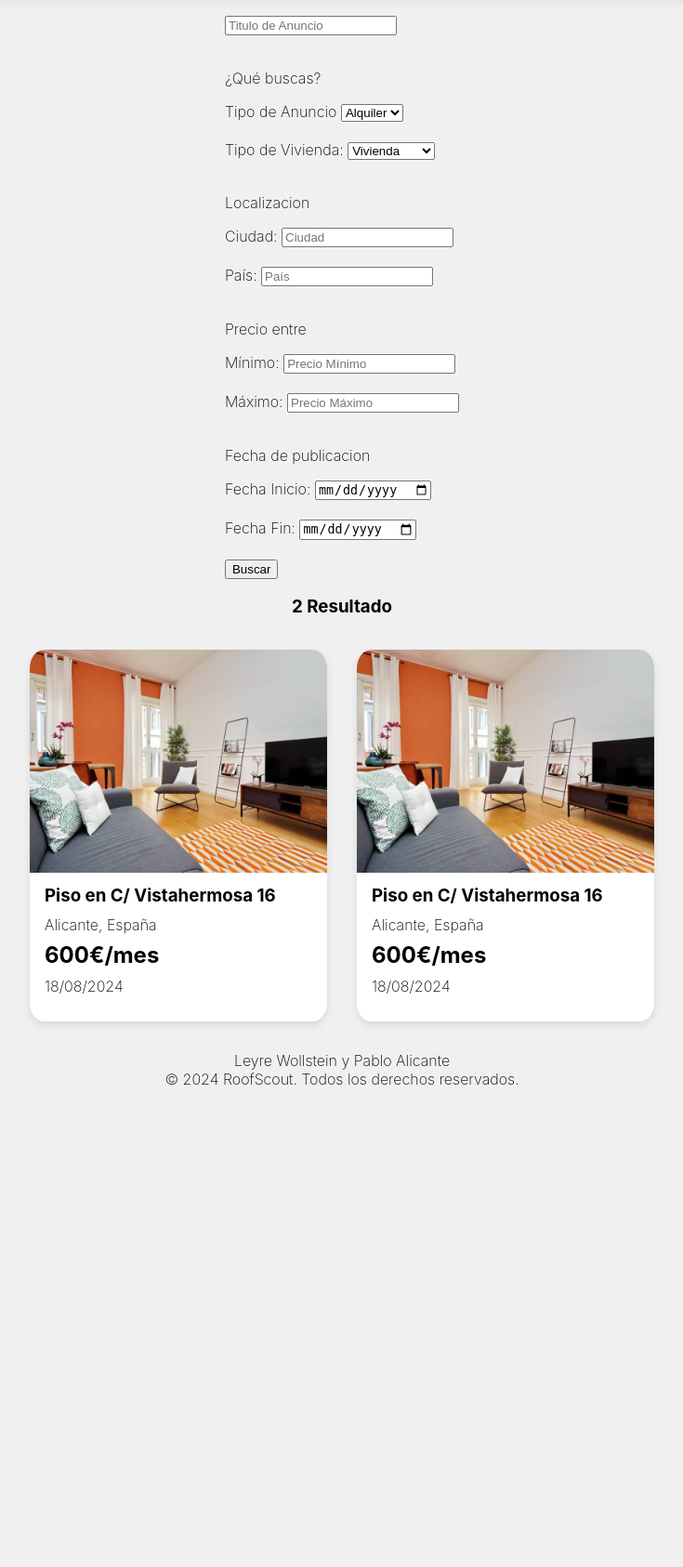
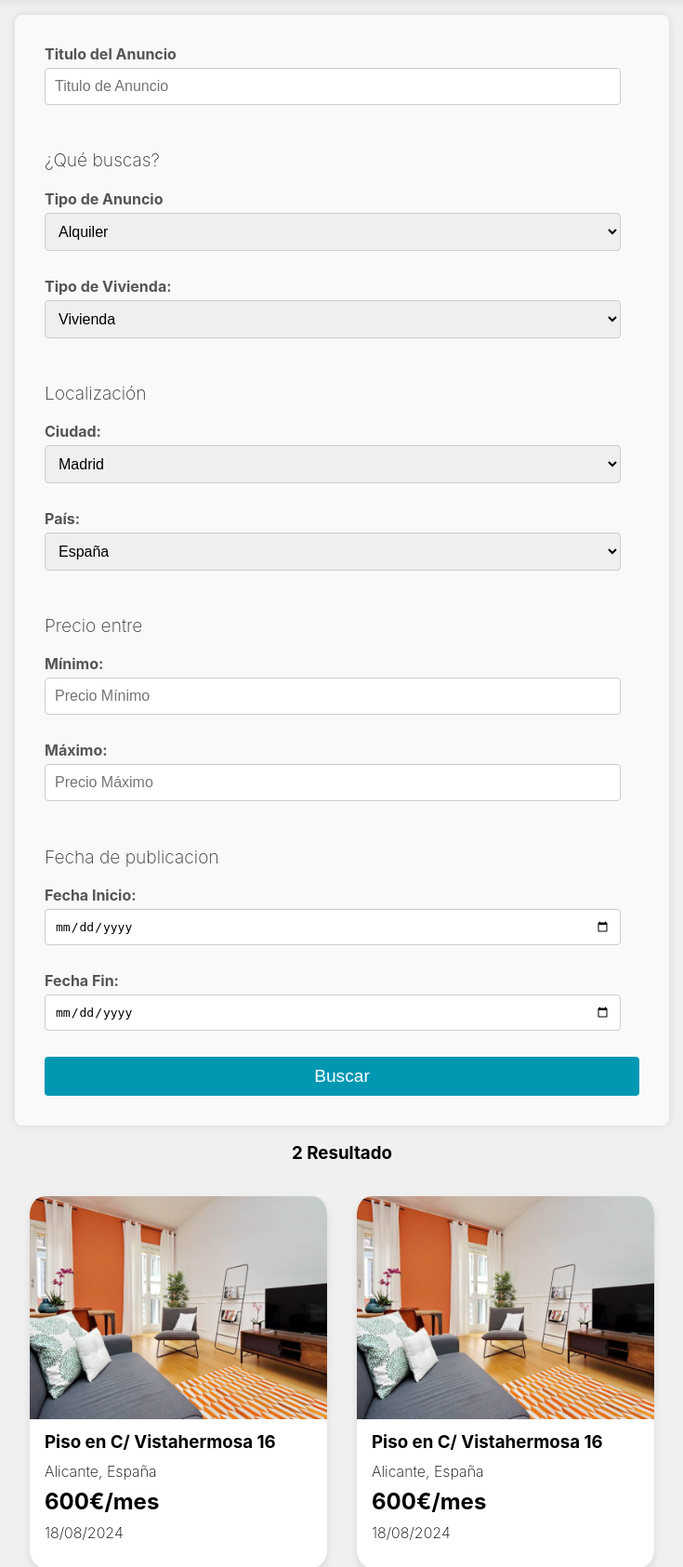
Before and after one commit to pablo4licante/roofscout, a PHP site: page /html/resultado-busqueda.html in a window 1280 px wide. Shown: the part 104-1790 px from the top of the page at 93% size, without its empty margins (272-1007 px from the left). Before the commit the page ends 1271 px from the top, so only its background shows below. Run offline with PHP 8.4, Linux system fonts and the light colour scheme.

Commit message:
busqueda

```diff
--- /dev/null
+++ b/css/busqueda.css
@@ -0,0 +1,48 @@
+form {
+    padding: 2rem;
+    background-color: #f9f9f9;
+    border-radius: 8px;
+    box-shadow: 0 0 10px rgba(0, 0, 0, 0.1);
+    width: 40rem;
+}
+
+form p {
+    font-size: 1.2em;
+    color: #333;
+}
+
+form label {
+    display: block;
+    margin-bottom: 5px;
+    font-weight: bold;
+    color: #555;
+}
+
+form input[type="text"],
+form input[type="number"],
+form input[type="date"],
+form select {
+    width: calc(100% - 20px);
+    padding: 10px;
+    margin-bottom: 0.5rem;
+    border: 1px solid #ccc;
+    border-radius: 4px;
+    box-sizing: border-box;
+    font-size: 1em;
+}
+
+form button {
+    width: 100%;
+    padding: 10px;
+    background-color: #0097b3;
+    border: none;
+    border-radius: 4px;
+    color: white;
+    font-size: 1.2em;
+    cursor: pointer;
+    transition: background-color 0.3s ease;
+}
+
+form button:hover {
+    background-color: #38bfd7;
+}
--- a/css/global.css
+++ b/css/global.css
@@ -14,6 +14,9 @@ body {
 }
 
 header {
+    position: sticky;
+    top:0;
+    z-index: 1000;
     background-color: white;
     margin: -0.4rem;
     margin-bottom: 1rem;
@@ -61,6 +64,7 @@ header {
     header {
         z-index: 1000;
         position: fixed;
+        top: auto;
         bottom: 0;
         margin-bottom: 0;
         height: 4rem;
--- a/html/resultado-busqueda.html
+++ b/html/resultado-busqueda.html
@@ -11,6 +11,7 @@ Creado por: Pablo Alicante y Leyre Wollstein el 23/09/2024
     <meta name="viewport" content="width=device-width, initial-scale=1.0">
     <title>Buscador | RoofScout</title>
     <link rel="stylesheet" href="https://cdnjs.cloudflare.com/ajax/libs/font-awesome/4.7.0/css/font-awesome.min.css">
+    <link rel="stylesheet" href="../css/busqueda.css" media="screen">
     <link rel="stylesheet" href="../css/global.css" media="screen">
 </head>
 <body class="inter">
@@ -26,11 +27,12 @@ Creado por: Pablo Alicante y Leyre Wollstein el 23/09/2024
         </nav>
       </header>
 
-
-    <form action="./html/busqueda.html" method="get">
+        <form action="../html/resultado-busqueda.html" method="get">
+          <label for="query">Titulo del Anuncio</label>
           <input type="text" name="query" placeholder="Titulo de Anuncio"><br><br>
 
         <p>&iquest;Qu&eacute; buscas?</p>
+        <div>
             <label for="tipo">Tipo de Anuncio</label>
             <select name="tipo" id="tipo">
                 <option value="alquiler">Alquiler</option>
@@ -45,28 +47,53 @@ Creado por: Pablo Alicante y Leyre Wollstein el 23/09/2024
                 <option value="local">Local</option>
                 <option value="garaje">Garaje</option>
             </select><br><br>
-
-        <p>Localizacion</p>
+          </div>
+          <div>
+            <p>Localización</p>
             <label for="ciudad">Ciudad:</label>
-        <input type="text" name="ciudad" id="ciudad" placeholder="Ciudad"><br><br>
+            <select name="ciudad" id="ciudad">
+                <option value="madrid">Madrid</option>
+                <option value="barcelona">Barcelona</option>
+                <option value="valencia">Valencia</option>
+                <option value="sevilla">Sevilla</option>
+                <option value="zaragoza">Zaragoza</option>
+                <option value="malaga">Málaga</option>
+                <option value="murcia">Murcia</option>
+                <option value="palma">Palma</option>
+                <option value="bilbao">Bilbao</option>
+                <option value="alicante">Alicante</option>
+            </select><br><br>
 
             <label for="pais">País:</label>
-        <input type="text" name="pais" id="pais" placeholder="País"><br><br>
-
+            <select name="pais" id="pais">
+                <option value="espana">España</option>
+                <option value="francia">Francia</option>
+                <option value="alemania">Alemania</option>
+                <option value="italia">Italia</option>
+                <option value="portugal">Portugal</option>
+                <option value="reino_unido">Reino Unido</option>
+                <option value="estados_unidos">Estados Unidos</option>
+                <option value="canada">Canadá</option>
+                <option value="mexico">México</option>
+                <option value="argentina">Argentina</option>
+            </select><br><br>
+          </div>
+          <div>
             <p>Precio entre</p>
             <label for="precio_min">Mínimo:</label>
             <input type="number" name="precio_min" id="precio_min" placeholder="Precio Mínimo"><br><br>
 
             <label for="precio_max">Máximo:</label>
             <input type="number" name="precio_max" id="precio_max" placeholder="Precio Máximo"><br><br>
-
+          </div>
+          <div>
             <p>Fecha de publicacion</p>
             <label for="fecha_inicio">Fecha Inicio:</label>
             <input type="date" name="fecha_inicio" id="fecha_inicio"><br><br>
 
             <label for="fecha_fin">Fecha Fin:</label>
             <input type="date" name="fecha_fin" id="fecha_fin"><br><br>
-
+          </div>
           <button type="submit">Buscar</button>
 
         </form>
@@ -99,6 +126,7 @@ Creado por: Pablo Alicante y Leyre Wollstein el 23/09/2024
       </div>
 
 
+
       <footer>
         <p>Leyre Wollstein y Pablo Alicante <br> &copy; 2024 RoofScout. Todos los derechos reservados.</p>
       </footer>
```
Also changed, not shown: html/busqueda.html (+12 -6 lines). Lines whose indentation alone changed are shown as unchanged.
